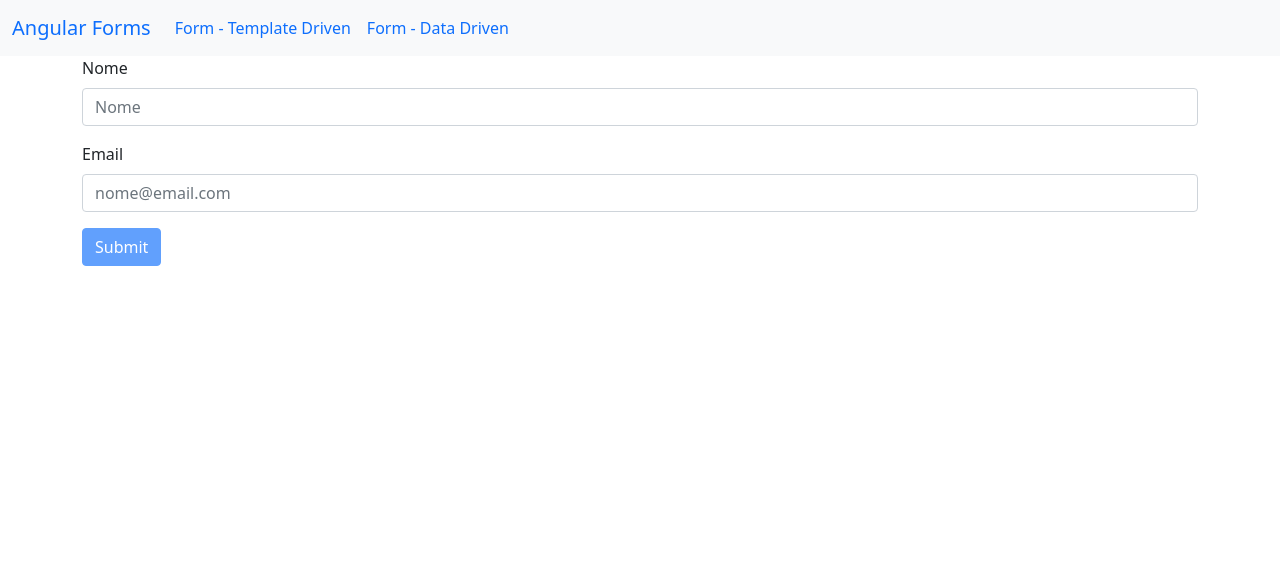
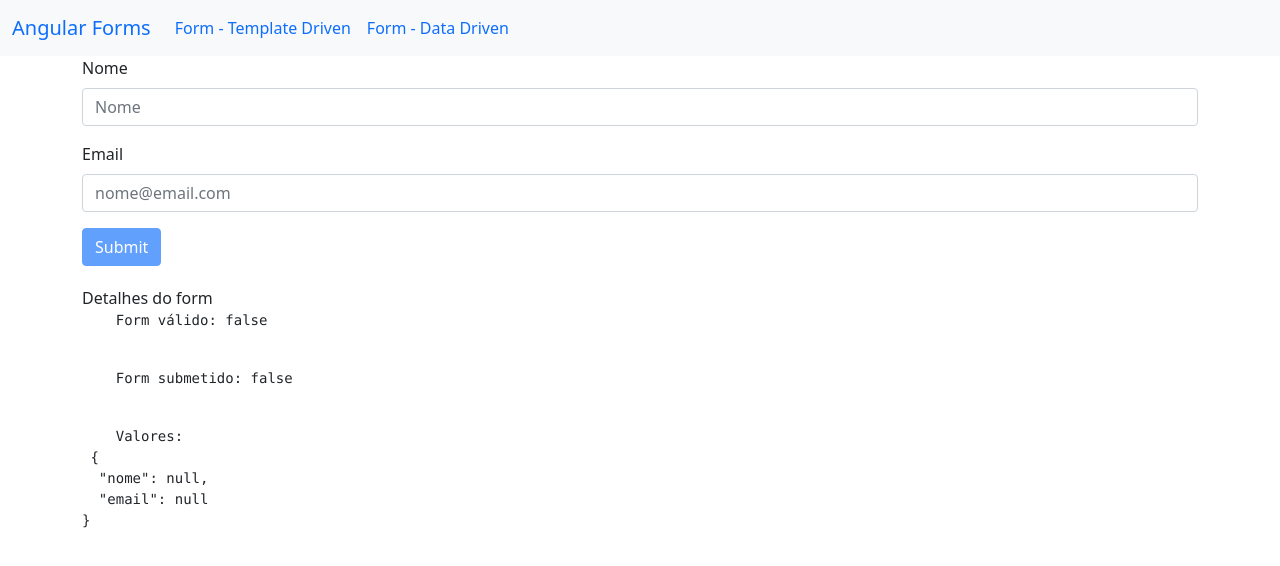
Before and after one commit to alvarogularte/angular-curso, an Angular app in the folder forms/: page /templateForm in a window 1280 px wide. Shown: the top 566 px of the page. Built offline with nearby package versions, Linux system fonts and the light colour scheme.

Commit message:
new: cria conteúdo da aula Forms(Dica): Verificando dados do Form no template com JSON

```diff
--- a/forms/src/app/app.module.ts
+++ b/forms/src/app/app.module.ts
@@ -10,7 +10,7 @@ import { TemplateFormModule } from './template-form/template-form.module';
 @NgModule({
   declarations: [
     AppComponent,
-    DataFormComponent
+    DataFormComponent,
   ],
   imports: [
     BrowserModule,
--- /dev/null
+++ b/forms/src/app/form-debug/form-debug.component.html
@@ -0,0 +1,14 @@
+<div style="margin-top: 20px" *ngIf="form">
+  <div>
+    Detalhes do form
+  </div>
+  <pre>
+    Form válido: {{ form.valid }}
+  </pre>
+  <pre>
+    Form submetido: {{ form.submitted }}
+  </pre>
+  <pre>
+    Valores: <br> {{ form.value | json }}
+  </pre>
+</div>
--- /dev/null
+++ b/forms/src/app/form-debug/form-debug.component.ts
@@ -0,0 +1,17 @@
+import { Component, Input, OnInit } from '@angular/core';
+
+@Component({
+  selector: 'app-form-debug',
+  templateUrl: './form-debug.component.html',
+  styleUrls: ['./form-debug.component.css']
+})
+export class FormDebugComponent implements OnInit {
+
+  @Input() form: any;
+
+  constructor() { }
+
+  ngOnInit(): void {
+  }
+
+}
--- a/forms/src/app/template-form/template-form.component.html
+++ b/forms/src/app/template-form/template-form.component.html
@@ -18,4 +18,6 @@
   <!-- Pattern RegEx para email: pattern="[a-z0-9!#$%&'*+/=?^_`{|}~-]+(?:\.[a-z0-9!#$%&'*+/=?^_`{|}~-]+)*@(?:[a-z0-9](?:[a-z0-9-]*[a-z0-9])?\.)+[a-z0-9](?:[a-z0-9-]*[a-z0-9])?" -->
 
   <button type="submit" class="btn btn-primary" [disabled]="!f.valid">Submit</button>
+
+  <app-form-debug [form]="f"></app-form-debug>
 </form>
--- a/forms/src/app/template-form/template-form.module.ts
+++ b/forms/src/app/template-form/template-form.module.ts
@@ -2,12 +2,15 @@ import { NgModule } from '@angular/core';
 import { CommonModule } from '@angular/common';
 import { TemplateFormComponent } from './template-form.component';
 import { FormsModule } from '@angular/forms';
+import { FormDebugComponent } from '../form-debug/form-debug.component';
 
 
 
 @NgModule({
   declarations: [
     TemplateFormComponent,
+    FormDebugComponent
+
   ],
   imports: [
     CommonModule,
```
Also changed, not shown: forms/src/app/form-debug/form-debug.component.css (added), 1 other file (tests, documents, lock files or other folders).
